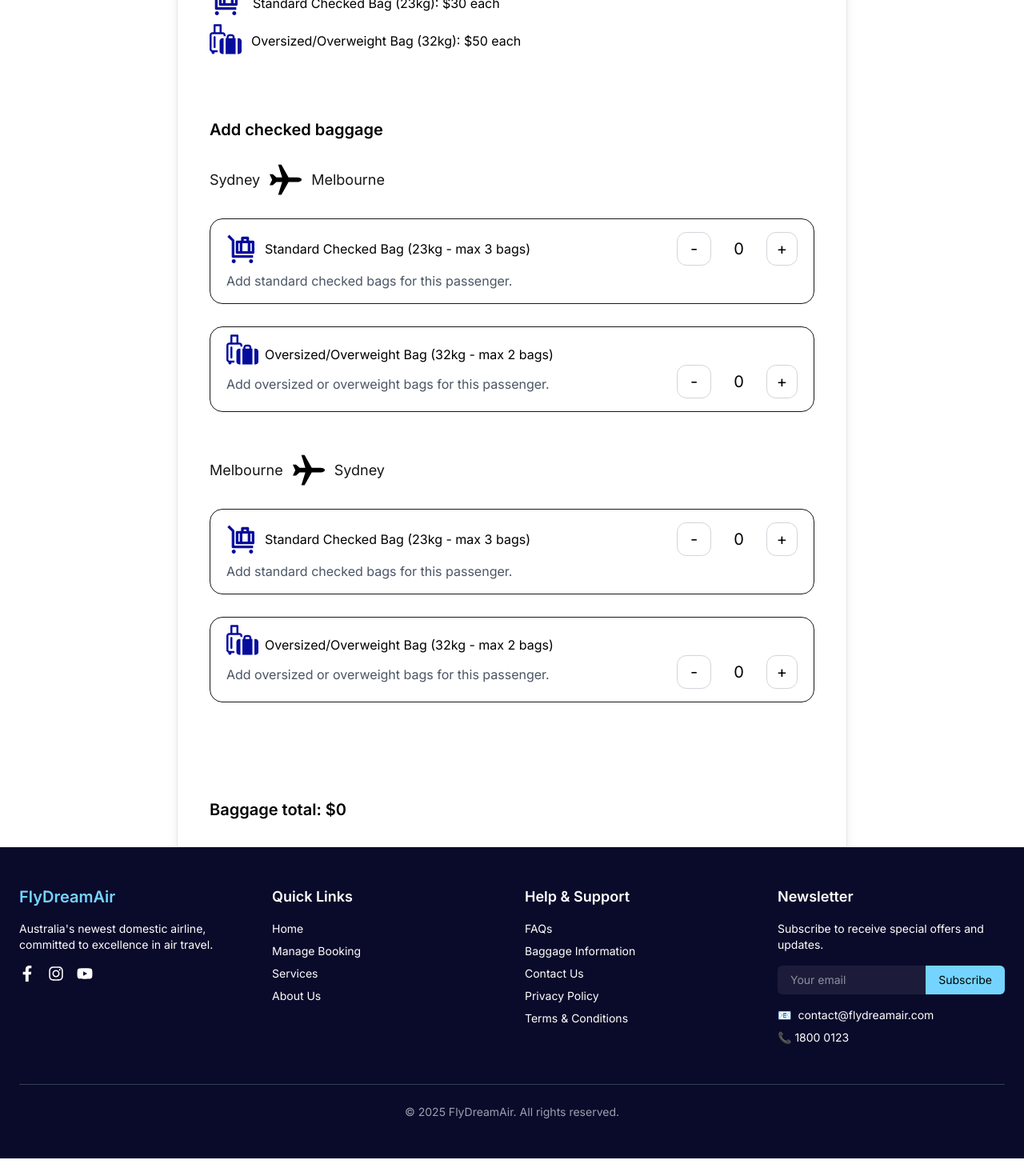
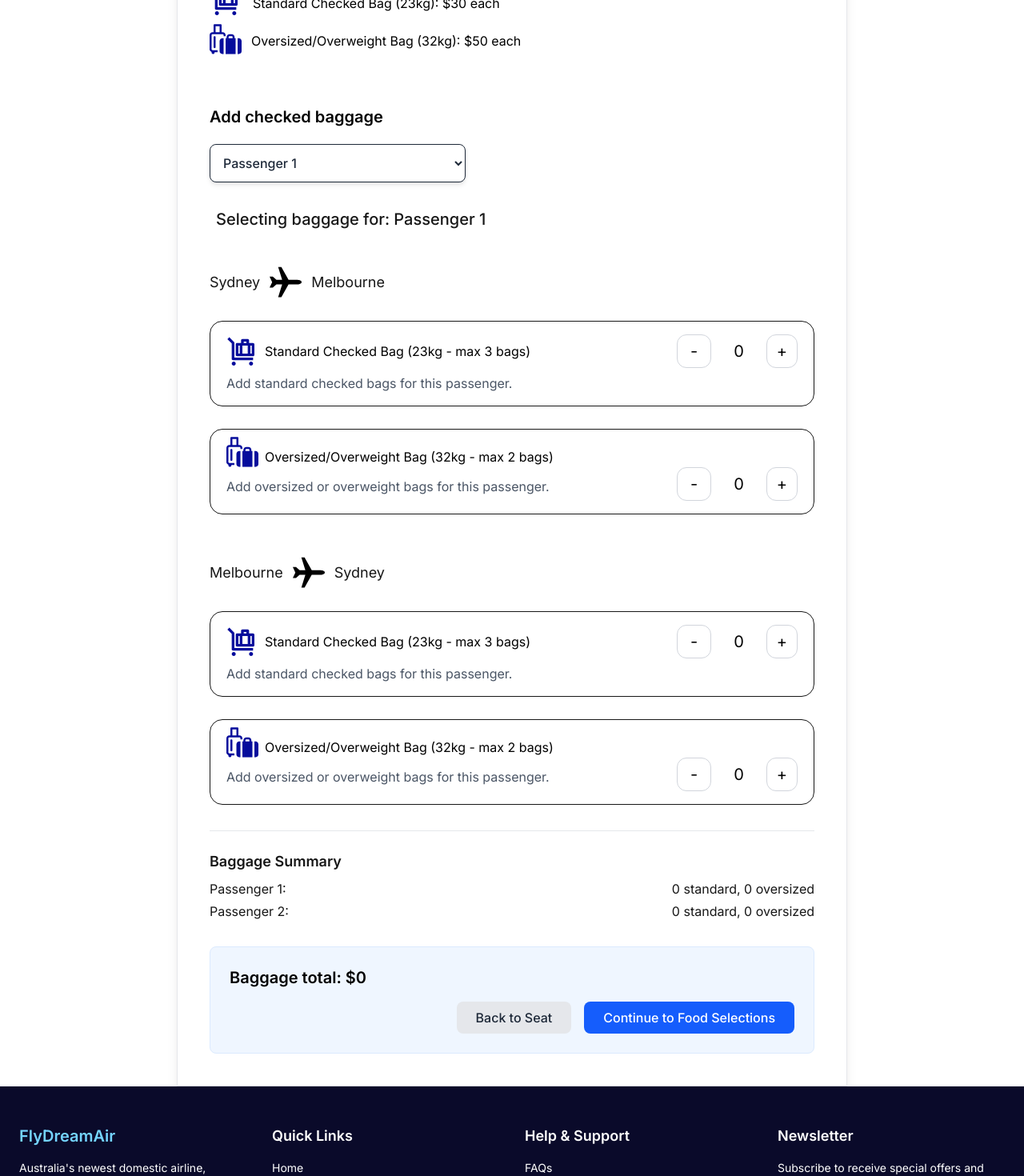
Before and after one commit to MVPAV/FlyDreamAir, a Next.js app: page /flight-baggages in a window 1280 px wide. Shown: the part 400-1870 px from the top of the page at 80% size. Before the commit the page ends 1848 px from the top, so only its background shows below. Built offline with nearby package versions, Linux system fonts and the light colour scheme.

Commit message:
Modify flight-baggages page

```diff
--- a/src/app/(main)/flight-baggages/components/BaggageInfo.tsx
+++ b/src/app/(main)/flight-baggages/components/BaggageInfo.tsx
@@ -36,10 +36,6 @@ const BaggageInfo = () => {
           Oversized/Overweight Bag (32kg): $50 each
         </p>
       </div>
-
-      <h3 className="relative mt-20 text-xl font-semibold text-black max-md:mt-10 max-md:ml-1.5">
-        Add checked baggage
-      </h3>
     </section>
   );
 };
--- a/src/app/(main)/flight-baggages/components/BaggageSelector.tsx
+++ b/src/app/(main)/flight-baggages/components/BaggageSelector.tsx
@@ -2,53 +2,154 @@
 import React from "react";
 import PassengerBaggageOptions from "./PassengerBaggageOptions";
 import { FlightInformation } from "./FlightInformation";
+import { PassengerIndicator } from "./PassengerIndicator";
 
 interface BaggageSelectorProps {
   onTotalChange: (total: number) => void;
 }
 
 const BaggageSelector: React.FC<BaggageSelectorProps> = ({ onTotalChange }) => {
-  const [passengerBaggage, setPassengerBaggage] = React.useState([
-    { standardCount: 0, oversizedCount: 0 },
-    { standardCount: 0, oversizedCount: 0 }
-  ]);
+  const [totalPassengers, setTotalPassengers] = React.useState(2);
+  const [currentPassenger, setCurrentPassenger] = React.useState(0);
+  const [passengerBaggage, setPassengerBaggage] = React.useState(() => {
+    // Initialize with 2 passengers by default
+    return Array(totalPassengers).fill(null).map(() => ({
+      outbound: { standardCount: 0, oversizedCount: 0 },
+      return: { standardCount: 0, oversizedCount: 0 }
+    }));
+  });
 
-  const handleBaggageChange = (passengerIndex: number, standardCount: number, oversizedCount: number) => {
-    const newPassengerBaggage = [...passengerBaggage];
-    newPassengerBaggage[passengerIndex] = { standardCount, oversizedCount };
-    setPassengerBaggage(newPassengerBaggage);
+  // Function to handle passenger count change
+  const handlePassengerCountChange = (e: React.ChangeEvent<HTMLSelectElement>) => {
+    const newCount = parseInt(e.target.value);
 
-    // Calculate total cost
+    // Update passenger array while preserving existing data
+    setPassengerBaggage(prevBaggage => {
+      const newBaggage = Array(newCount).fill(null).map((_, index) => {
+        // Preserve existing passenger data or create new
+        if (index < prevBaggage.length) {
+          return prevBaggage[index];
+        } else {
+          return {
+            outbound: { standardCount: 0, oversizedCount: 0 },
+            return: { standardCount: 0, oversizedCount: 0 }
+          };
+        }
+      });
+      return newBaggage;
+    });
+
+    setTotalPassengers(newCount);
+
+    // Make sure current passenger selection is still valid
+    if (currentPassenger >= newCount) {
+      setCurrentPassenger(newCount - 1);
+    }
+
+    // Recalculate total cost
+    updateTotalCost();
+  };
+
+  // Function to select a passenger
+  const handleSelectPassenger = (index: number) => {
+    setCurrentPassenger(index);
+  };
+
+  // Function to handle baggage changes
+  const handleBaggageChange = (flightType: 'outbound' | 'return', standardCount: number, oversizedCount: number) => {
+    setPassengerBaggage(prevBaggage => {
+      const newBaggage = [...prevBaggage];
+      newBaggage[currentPassenger] = {
+        ...newBaggage[currentPassenger],
+        [flightType]: { standardCount, oversizedCount }
+      };
+      return newBaggage;
+    });
+
+    updateTotalCost();
+  };
+
+  // Calculate and update total cost
+  const updateTotalCost = () => {
     const standardPrice = 30;
     const oversizedPrice = 50;
 
-    const total = newPassengerBaggage.reduce((sum, passenger) => {
-      return sum + (passenger.standardCount * standardPrice) + (passenger.oversizedCount * oversizedPrice);
+    const total = passengerBaggage.reduce((sum, passenger) => {
+      const outboundCost = (passenger.outbound.standardCount * standardPrice) +
+                         (passenger.outbound.oversizedCount * oversizedPrice);
+      const returnCost = (passenger.return.standardCount * standardPrice) +
+                        (passenger.return.oversizedCount * oversizedPrice);
+      return sum + outboundCost + returnCost;
     }, 0);
 
     onTotalChange(total);
   };
 
+  // Sync the total cost when component mounts
+  React.useEffect(() => {
+    updateTotalCost();
+  }, [passengerBaggage]);
+
   return (
     <section className="w-full mt-4">
+      <div className="mb-6 flex justify-between items-center">
+        <div className="flex items-center">
+        </div>
+      </div>
+
+      <PassengerIndicator
+        currentPassenger={currentPassenger}
+        totalPassengers={totalPassengers}
+        onSelectPassenger={handleSelectPassenger}
+      />
+
+      <div className="border-flydream-primary pl-2 py-2 mb-6">
+        <h3 className="text-xl font-medium">
+          Selecting baggage for: Passenger {currentPassenger + 1}
+        </h3>
+      </div>
+
+      <div className="mb-8">
         <FlightInformation
           departureAirport="Sydney"
           destinationAirport="Melbourne"
         />
         <PassengerBaggageOptions
-        passengerIndex={0}
-        onBaggageChange={handleBaggageChange}
+          passengerIndex={currentPassenger}
+          onBaggageChange={(_, standard, oversized) =>
+            handleBaggageChange('outbound', standard, oversized)}
+          initialStandardCount={passengerBaggage[currentPassenger].outbound.standardCount}
+          initialOversizedCount={passengerBaggage[currentPassenger].outbound.oversizedCount}
         />
+      </div>
 
-      <div className="mt-10 max-md:mt-10">
+      <div className="mt-10">
         <FlightInformation
           departureAirport="Melbourne"
           destinationAirport="Sydney"
         />
         <PassengerBaggageOptions
-          passengerIndex={1}
-          onBaggageChange={handleBaggageChange}
+          passengerIndex={currentPassenger}
+          onBaggageChange={(_, standard, oversized) =>
+            handleBaggageChange('return', standard, oversized)}
+          initialStandardCount={passengerBaggage[currentPassenger].return.standardCount}
+          initialOversizedCount={passengerBaggage[currentPassenger].return.oversizedCount}
         />
+      </div>
+
+      <div className="mt-8 pt-6 border-t border-gray-200">
+        <h3 className="text-lg font-semibold">Baggage Summary</h3>
+        <div className="mt-2 space-y-1">
+          {passengerBaggage.map((passenger, index) => (
+            <div key={index} className="flex justify-between text-base">
+              <span>Passenger {index + 1}:</span>
+              <span>
+                {passenger.outbound.standardCount + passenger.return.standardCount} standard, <span> </span>
+                {passenger.outbound.oversizedCount + passenger.return.oversizedCount} oversized
+              </span>
+            </div>
+          ))}
+        </div>
       </div>
     </section>
   );
--- a/src/app/(main)/flight-baggages/components/PassengerBaggageOptions.tsx
+++ b/src/app/(main)/flight-baggages/components/PassengerBaggageOptions.tsx
@@ -5,14 +5,24 @@ import BaggageCounter from "./BaggageCounter";
 interface PassengerBaggageOptionsProps {
   passengerIndex: number;
   onBaggageChange: (passengerIndex: number, standardCount: number, oversizedCount: number) => void;
+  initialStandardCount?: number;
+  initialOversizedCount?: number;
 }
 
 const PassengerBaggageOptions: React.FC<PassengerBaggageOptionsProps> = ({
   passengerIndex,
-  onBaggageChange
+  onBaggageChange,
+  initialStandardCount = 0,
+  initialOversizedCount = 0
 }) => {
-  const [standardCount, setStandardCount] = React.useState(0);
-  const [oversizedCount, setOversizedCount] = React.useState(0);
+  const [standardCount, setStandardCount] = React.useState(initialStandardCount);
+  const [oversizedCount, setOversizedCount] = React.useState(initialOversizedCount);
+
+  // Update when initial counts change (when switching passengers)
+  React.useEffect(() => {
+    setStandardCount(initialStandardCount);
+    setOversizedCount(initialOversizedCount);
+  }, [initialStandardCount, initialOversizedCount, passengerIndex]);
 
   const handleStandardIncrement = () => {
     if (standardCount < 3) {
@@ -71,7 +81,6 @@ const PassengerBaggageOptions: React.FC<PassengerBaggageOptionsProps> = ({
 
       <article className="flex relative flex-col self-stretch px-5 pt-1.5 pb-4 w-full rounded-2xl border border-solid border-gray border-opacity-20 max-md:pr-5 max-md:max-w-full">
         <div className="flex flex-wrap gap-2 items-start self-start text-l text-black">
-
         <svg xmlns="http://www.w3.org/2000/svg" width="40" height="41" viewBox="0 0 40 41" fill="none">
           <g clipPath="url(#clip0_374_1834)">
             <path d="M5 4.41699C5 4.08547 5.1317 3.76753 5.36612 3.53311C5.60054 3.29869 5.91848 3.16699 6.25 3.16699H13.75C14.0815 3.16699 14.3995 3.29869 14.6339 3.53311C14.8683 3.76753 15 4.08547 15 4.41699V13.167H16.25C17.2446 13.167 18.1984 13.5621 18.9017 14.2653C19.6049 14.9686 20 15.9224 20 16.917V18.167H17.5V16.917C17.5 16.5855 17.3683 16.2675 17.1339 16.0331C16.8995 15.7987 16.5815 15.667 16.25 15.667H3.75C3.41848 15.667 3.10054 15.7987 2.86612 16.0331C2.6317 16.2675 2.5 16.5855 2.5 16.917V34.417C2.5 34.7485 2.6317 35.0665 2.86612 35.3009C3.10054 35.5353 3.41848 35.667 3.75 35.667H10V38.167H6.25V38.792C6.25 39.2893 6.05246 39.7662 5.70083 40.1178C5.3492 40.4694 4.87228 40.667 4.375 40.667C3.87772 40.667 3.40081 40.4694 3.04918 40.1178C2.69754 39.7662 2.5 39.2893 2.5 38.792V37.9545C1.76856 37.6959 1.13532 37.2168 0.687571 36.5832C0.23982 35.9496 -0.0004062 35.1928 5.15592e-07 34.417V16.917C5.15592e-07 15.9224 0.395089 14.9686 1.09835 14.2653C1.80161 13.5621 2.75544 13.167 3.75 13.167H5V4.41699ZM7.5 13.167H12.5V5.66699H7.5V13.167Z" fill="#050C9C"/>
@@ -83,7 +92,6 @@ const PassengerBaggageOptions: React.FC<PassengerBaggageOptionsProps> = ({
             </clipPath>
           </defs>
         </svg>
-
 
           <h4 className="flex-auto mt-4 max-md:max-w-full">
             Oversized/Overweight Bag (32kg - max 2 bags)
--- a/src/app/(main)/flight-baggages/components/PassengerIndicator.tsx
+++ b/src/app/(main)/flight-baggages/components/PassengerIndicator.tsx
@@ -1,4 +1,4 @@
-import { Users } from "lucide-react";
+import React from "react";
 
 type PassengerIndicatorProps = {
   currentPassenger: number;
@@ -12,27 +12,21 @@ type PassengerIndicatorProps = {
   onSelectPassenger,
 }: PassengerIndicatorProps) => {
   return (
-      <div className="flex flex-wrap items-center gap-2 mb-6">
-        <div className="flex items-center text-gray-600 mr-1">
-          <Users size={18} className="mr-1" />
-          <span className="text-sm">Passenger:</span>
-        </div>
-
-        <div className="flex flex-wrap gap-2">
+    <div className="mb-6">
+      <h3 className="relative mt-10 text-xl font-semibold text-black max-md:mt-10 max-md:ml-1.5 ">
+        Add checked baggage
+      </h3>
+      <select
+        value={currentPassenger}
+        onChange={(e) => onSelectPassenger(parseInt(e.target.value))}
+        className="w-full mt-5 max-w-xs p-3 border-1 rounded-lg text-base font-medium text-gray-800 bg-white shadow-md focus:outline-none focus:ring-2 focus:ring-blue-300 hover:bg-blue-50 transition-colors duration-200"
+      >
         {Array.from({ length: totalPassengers }).map((_, index) => (
-            <button
-              key={index}
-              onClick={() => onSelectPassenger(index)}
-              className={`px-3 py-1 text-sm rounded-full transition-colors ${
-                currentPassenger === index
-                  ? "bg-flydream-primary text-white"
-                  : "bg-gray-100 hover:bg-gray-200"
-              }`}
-            >
-              {index + 1}
-            </button>
+          <option key={index} value={index}>
+            Passenger {index + 1}
+          </option>
         ))}
-        </div>
+      </select>
     </div>
   );
 };
--- a/src/app/(main)/flight-baggages/page.tsx
+++ b/src/app/(main)/flight-baggages/page.tsx
@@ -3,7 +3,6 @@ import * as React from "react";
 import BaggageInfo from "./components/BaggageInfo";
 import BaggageSelector from "./components/BaggageSelector";
 import FlightSummaryHeader from "../components/FlightSummaryHeader";
-
 
 function FlightBaggage() {
   const [baggageTotal, setBaggageTotal] = React.useState(0);
@@ -20,14 +19,32 @@ function FlightBaggage() {
       />
 
       <div className="max-w-4xl mx-auto bg-white p-10 pt-5 border border-gray-200 shadow-lg text-left">
-            <p className="text-2xl font-bold mb-2">Select Your Baggage </p>
-            <BaggageInfo />
-            <BaggageSelector onTotalChange={setBaggageTotal} />
-            <p className="relative mt-30 -mb-2 text-xl font-semibold text-left text-black max-md:mt-10 max-md:mb-2.5 max-md:ml-2.5">
+        <div className="mb-6">
+          <p className="text-2xl font-bold mb-2">Select Your Baggage</p>
+          <BaggageInfo />
+        </div>
+
+        <BaggageSelector onTotalChange={setBaggageTotal} />
+
+
+        <div className="mt-8 p-6 bg-blue-50 rounded-lg border border-blue-100 flex flex-col gap-4 justify-between">
+          <p className="text-xl font-semibold text-black text-left">
             Baggage total: ${baggageTotal}
-            </p>
+          </p>
+          <div className="flex gap-4 justify-end">
+            <button
+              className="px-6 py-2 bg-gray-200 text-gray-800 rounded-lg font-medium hover:bg-gray-300 transition-colors"
+            >
+              Back to Seat
+            </button>
+            <button
+              className="px-6 py-2 bg-blue-600 text-white rounded-lg font-medium hover:bg-blue-500 transition-colors"
+            >
+              Continue to Food Selections
+            </button>
+          </div>
+        </div>
       </div>
-
     </main>
   );
 }
```
Lines whose indentation alone changed are shown as unchanged.
